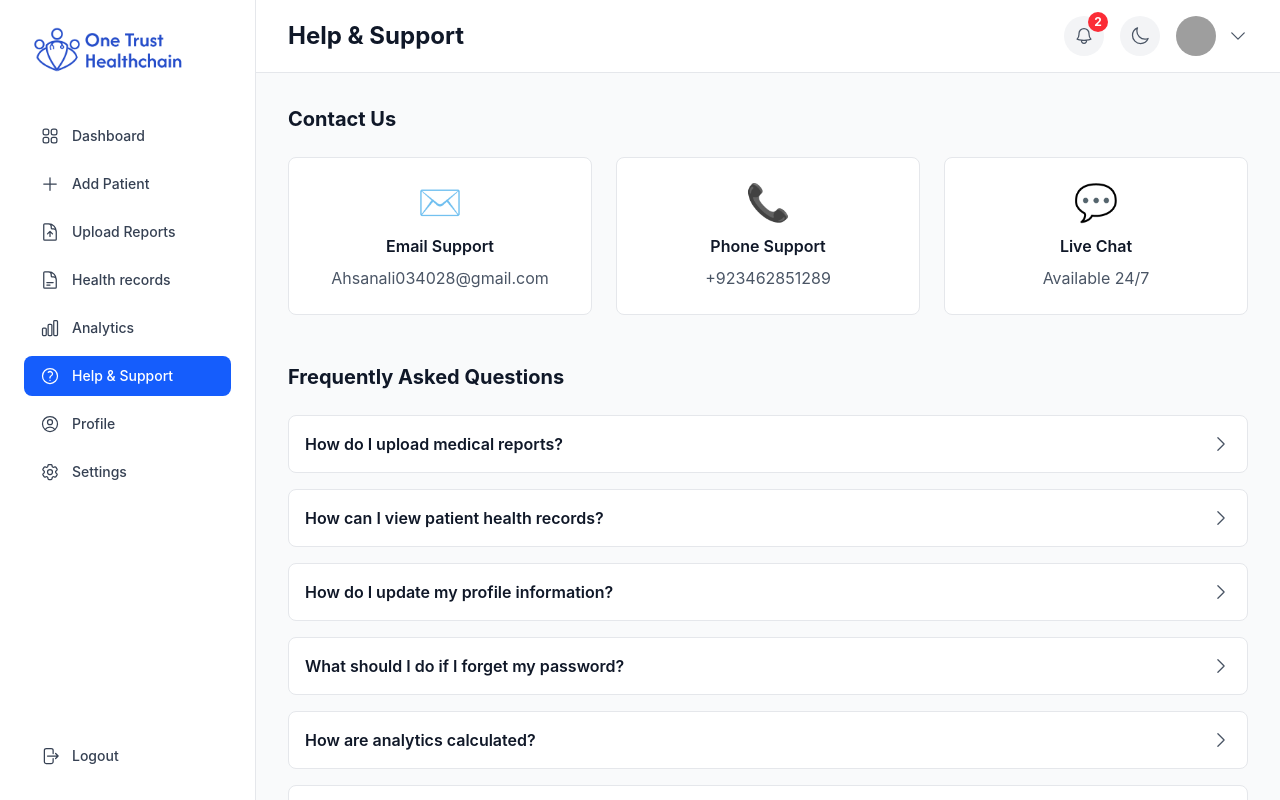
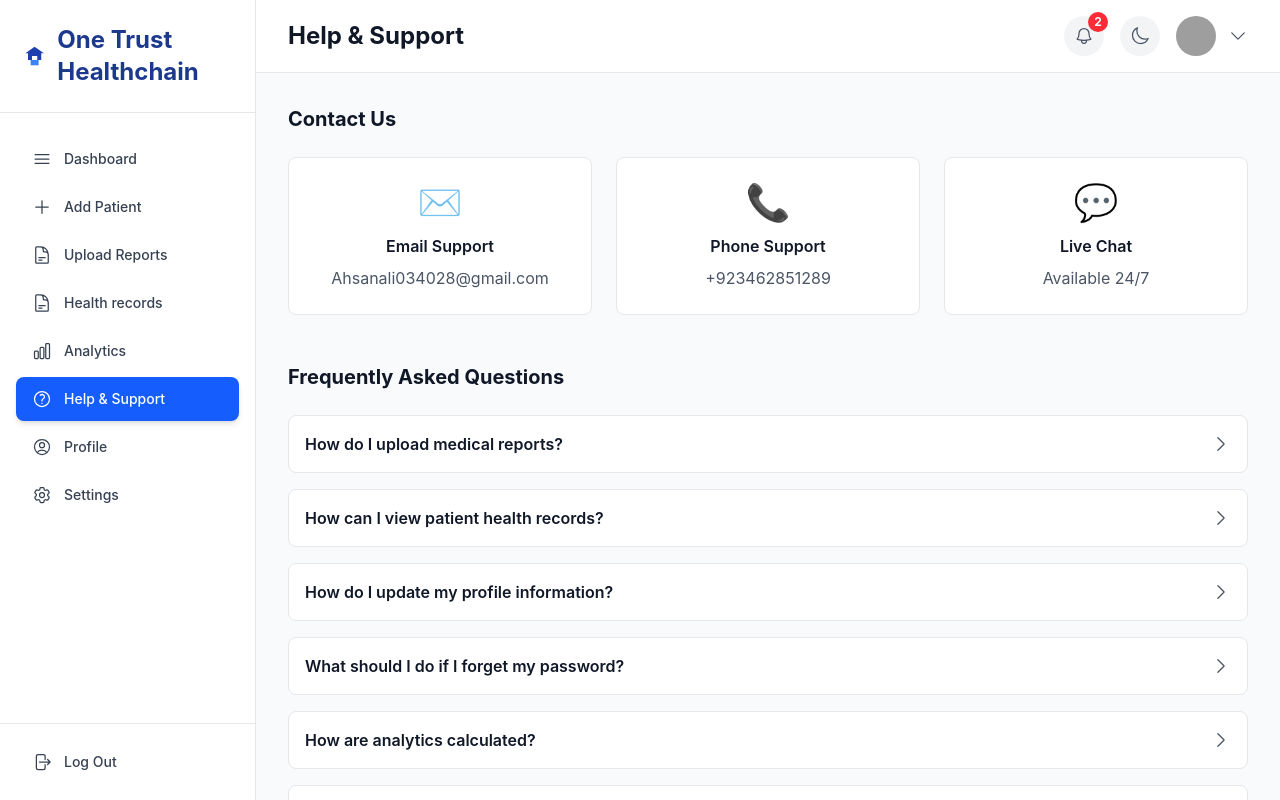
Before and after one commit to Ahsan034028/One-Trust-Health-Chain, a React (Vite) app in the folder FYP/: page /doctor/help in a window 1280 px wide. Built offline with nearby package versions, Linux system fonts and the light colour scheme; grey boxes are pictures that could not be loaded.

Commit message:
Fix syntax error in HealthRecords and consolidate sidebars in Doctor Portal pages

```diff
--- a/FYP/src/DoctorPortal/Analytics.jsx
+++ b/FYP/src/DoctorPortal/Analytics.jsx
@@ -164,7 +164,7 @@ export default function Analytics() {
       <Sidebar />
 
       {/* MAIN CONTENT */}
-      <main className={`flex-1 flex flex-col ${darkMode ? 'bg-gray-900' : 'bg-gray-50'}`}>
+      <main className={`flex-1 flex flex-col ml-64 ${darkMode ? 'bg-gray-900' : 'bg-gray-50'}`}>
         {/* TOP BAR */}
         <div className={`${darkMode ? 'bg-gray-800 border-gray-700' : 'bg-white border-gray-200'} border-b px-8 py-4 flex items-center justify-between`}>
           <h1 className={`text-2xl font-bold ${darkMode ? 'text-gray-100' : 'text-gray-900'}`}>Analytics</h1>
--- a/FYP/src/DoctorPortal/DoctorDashboard.jsx
+++ b/FYP/src/DoctorPortal/DoctorDashboard.jsx
@@ -4,7 +4,6 @@ import { useNavigate } from 'react-router-dom';
 import { useDarkMode } from '../context/DarkModeContext';
 import NotificationBell from '../PatientPortal/NotificationBell';
 import Sidebar from '../components/Sidebar';
-import { Bar, Doughnut } from 'react-chartjs-2';
 import { Bar, Doughnut } from 'react-chartjs-2';
 import blueLogo from '../assets/Bluelogo.png';
 import {
@@ -144,7 +143,7 @@ export default function DoctorDashboard() {
       <Sidebar />
 
       {/* MAIN CONTENT */}
-      <main className={`flex-1 flex flex-col ${darkMode ? 'bg-gray-900' : 'bg-gray-50'}`}>
+      <main className={`flex-1 flex flex-col ml-64 ${darkMode ? 'bg-gray-900' : 'bg-gray-50'}`}>
         {/* TOP BAR */}
         <div className={`${darkMode ? 'bg-gray-800 border-gray-700' : 'bg-white border-gray-200'} border-b px-8 py-4 flex items-center justify-between`}>
           <h1 className={`text-2xl font-bold ${darkMode ? 'text-gray-100' : 'text-gray-900'}`}>Dashboard</h1>
--- a/FYP/src/DoctorPortal/HelpSupport.jsx
+++ b/FYP/src/DoctorPortal/HelpSupport.jsx
@@ -1,25 +1,14 @@
 import React, { useState, useEffect } from 'react';
-import { ChevronDownIcon, XMarkIcon, Squares2X2Icon, DocumentArrowUpIcon, DocumentTextIcon, ChartBarIcon, QuestionMarkCircleIcon, UserCircleIcon, Cog6ToothIcon, ArrowRightOnRectangleIcon, BellIcon, ChevronRightIcon, MoonIcon, SunIcon, PlusIcon } from '@heroicons/react/24/outline';
+import { ChevronDownIcon, XMarkIcon, ChevronRightIcon, MoonIcon, SunIcon } from '@heroicons/react/24/outline';
 import { useNavigate } from 'react-router-dom';
 import { useDarkMode } from '../context/DarkModeContext';
 import NotificationBell from '../PatientPortal/NotificationBell';
-import blueLogo from '../assets/Bluelogo.png';
+import Sidebar from '../components/Sidebar';
 
 export default function HelpSupport() {
   const navigate = useNavigate();
   const { darkMode, toggleDarkMode } = useDarkMode();
   const [expandedFaq, setExpandedFaq] = useState(null);
-
-  const menuItems = [
-    { label: 'Dashboard', icon: Squares2X2Icon, path: '/doctor' },
-    { label: 'Add Patient', icon: PlusIcon, path: '/doctor/add-patient' },
-    { label: 'Upload Reports', icon: DocumentArrowUpIcon, path: '/doctor/upload' },
-    { label: 'Health records', icon: DocumentTextIcon, path: '/doctor/records' },
-    { label: 'Analytics', icon: ChartBarIcon, path: '/doctor/analytics' },
-    { label: 'Help & Support', icon: QuestionMarkCircleIcon, path: '/doctor/help' },
-    { label: 'Profile', icon: UserCircleIcon, path: '/doctor/profile' },
-    { label: 'Settings', icon: Cog6ToothIcon, path: '/doctor/settings' },
-  ];
 
   const faqs = [
     {
@@ -68,46 +57,10 @@ export default function HelpSupport() {
 
   return (
     <div className={`flex h-screen ${darkMode ? 'bg-gray-900' : 'bg-gray-50'}`}>
-      {/* SIDEBAR */}
-      <div className={`${darkMode ? 'bg-gray-800' : 'bg-white'} w-64 border-r ${darkMode ? 'border-gray-700' : 'border-gray-200'} p-6 flex flex-col h-screen`}>
-        {/* LOGO */}
-        <div className="mb-8 flex items-center justify-start">
-          <img src={blueLogo} alt="Logo" className="w-40" />
-        </div>
-
-        {/* Navigation */}
-        <nav className="flex-1 space-y-2 overflow-y-auto">
-          {menuItems.map((item) => (
-            <button
-              key={item.label}
-              onClick={() => navigate(item.path)}
-              className={`w-full flex items-center gap-3 px-4 py-2.5 rounded-lg transition text-sm font-medium ${
-                item.label === 'Help & Support'
-                  ? 'bg-blue-600 text-white'
-                  : darkMode
-                  ? 'text-gray-300 hover:bg-gray-700'
-                  : 'text-gray-700 hover:bg-gray-100'
-              }`}
-            >
-              <item.icon className="w-5 h-5" />
-              <span>{item.label}</span>
-            </button>
-          ))}
-        </nav>
-
-        {/* Logout */}
-        <button
-          onClick={() => navigate('/doctor-login')}
-          className={`w-full flex items-center gap-3 px-4 py-2.5 rounded-lg transition text-sm font-medium mt-auto ${
-          darkMode ? 'text-gray-300 hover:bg-gray-700' : 'text-gray-700 hover:bg-gray-100'
-        }`}>
-          <ArrowRightOnRectangleIcon className="w-5 h-5" />
-          <span>Logout</span>
-        </button>
-      </div>
+      <Sidebar />
 
       {/* MAIN CONTENT */}
-      <div className="flex-1 flex flex-col">
+      <div className="flex-1 flex flex-col ml-64">
         {/* TOP BAR */}
         <div className={`${darkMode ? 'bg-gray-800 border-gray-700' : 'bg-white border-gray-200'} border-b px-8 py-4 flex items-center justify-between`}>
           <h1 className={`text-2xl font-bold ${darkMode ? 'text-gray-100' : 'text-gray-900'}`}>Help & Support</h1>
--- a/FYP/src/DoctorPortal/Profile.jsx
+++ b/FYP/src/DoctorPortal/Profile.jsx
@@ -1,9 +1,9 @@
 import React, { useState } from 'react';
-import { ChevronDownIcon, XMarkIcon, Squares2X2Icon, DocumentArrowUpIcon, DocumentTextIcon, ChartBarIcon, QuestionMarkCircleIcon, UserCircleIcon, Cog6ToothIcon, ArrowRightOnRectangleIcon, BellIcon, MoonIcon, SunIcon, PlusIcon } from '@heroicons/react/24/outline';
+import { ChevronDownIcon, MoonIcon, SunIcon } from '@heroicons/react/24/outline';
 import { useNavigate } from 'react-router-dom';
 import { useDarkMode } from '../context/DarkModeContext';
 import NotificationBell from '../PatientPortal/NotificationBell';
-import blueLogo from '../assets/Bluelogo.png';
+import Sidebar from '../components/Sidebar';
 
 export default function Profile() {
   const navigate = useNavigate();
@@ -30,17 +30,6 @@ export default function Profile() {
     password: '',
   });
   const [showSuccessModal, setShowSuccessModal] = useState(false);
-
-  const menuItems = [
-    { label: 'Dashboard', icon: Squares2X2Icon, path: '/doctor' },
-    { label: 'Add Patient', icon: PlusIcon, path: '/doctor/add-patient' },
-    { label: 'Upload Reports', icon: DocumentArrowUpIcon, path: '/doctor/upload' },
-    { label: 'Health records', icon: DocumentTextIcon, path: '/doctor/records' },
-    { label: 'Analytics', icon: ChartBarIcon, path: '/doctor/analytics' },
-    { label: 'Help & Support', icon: QuestionMarkCircleIcon, path: '/doctor/help' },
-    { label: 'Profile', icon: UserCircleIcon, path: '/doctor/profile' },
-    { label: 'Settings', icon: Cog6ToothIcon, path: '/doctor/settings' },
-  ];
 
   const profileFields = [
     { label: 'Name', key: 'name', value: profileData.name },
@@ -257,45 +246,10 @@ export default function Profile() {
   return (
     <div className={`min-h-screen flex ${darkMode ? 'bg-gray-900' : 'bg-gray-50'}`}>
       {/* SIDEBAR */}
-      <aside className={`w-64 ${darkMode ? 'bg-gray-800 border-gray-700' : 'bg-white border-gray-200'} border-r p-6 flex flex-col gap-8`}>
-        {/* Logo */}
-        <div className="flex items-center">
-          <img src={blueLogo} alt="One Trust Healthchain" className="w-40 h-auto object-contain" />
-        </div>
-
-        {/* Navigation */}
-        <nav className="flex-1 space-y-2">
-          {menuItems.map((item) => (
-            <button
-              key={item.label}
-              onClick={() => navigate(item.path)}
-              className={`w-full flex items-center gap-3 px-4 py-2.5 rounded-lg transition text-sm font-medium ${
-                item.label === 'Profile'
-                  ? 'bg-blue-600 text-white'
-                  : darkMode
-                  ? 'text-gray-300 hover:bg-gray-700'
-                  : 'text-gray-700 hover:bg-gray-100'
-              }`}
-            >
-              <item.icon className="w-5 h-5" />
-              <span>{item.label}</span>
-            </button>
-          ))}
-        </nav>
-
-        {/* Logout */}
-        <button
-          onClick={() => navigate('/doctor-login')}
-          className={`w-full flex items-center gap-3 px-4 py-2.5 rounded-lg transition text-sm font-medium ${
-          darkMode ? 'text-gray-300 hover:bg-gray-700' : 'text-gray-700 hover:bg-gray-100'
-        }`}>
-          <ArrowRightOnRectangleIcon className="w-5 h-5" />
-          <span>Log Out</span>
-        </button>
-      </aside>
+      <Sidebar />
 
       {/* MAIN CONTENT */}
-      <main className={`flex-1 flex flex-col ${darkMode ? 'bg-gray-900' : 'bg-gray-50'}`}>
+      <main className={`flex-1 flex flex-col ml-64 ${darkMode ? 'bg-gray-900' : 'bg-gray-50'}`}>
         {/* TOP BAR */}
         <div className={`${darkMode ? 'bg-gray-800 border-gray-700' : 'bg-white border-gray-200'} border-b px-8 py-4 flex items-center justify-between`}>
           <h1 className={`text-2xl font-bold ${darkMode ? 'text-gray-100' : 'text-gray-900'}`}>Profile</h1>
--- a/FYP/src/DoctorPortal/Settings.jsx
+++ b/FYP/src/DoctorPortal/Settings.jsx
@@ -1,9 +1,9 @@
 import React, { useState } from 'react';
-import { ChevronDownIcon, ChevronRightIcon, XMarkIcon, Squares2X2Icon, DocumentArrowUpIcon, DocumentTextIcon, ChartBarIcon, QuestionMarkCircleIcon, UserCircleIcon, Cog6ToothIcon, ArrowRightOnRectangleIcon, BellIcon, MoonIcon, SunIcon, PlusIcon } from '@heroicons/react/24/outline';
+import { ChevronDownIcon, ChevronRightIcon, XMarkIcon, MoonIcon, SunIcon } from '@heroicons/react/24/outline';
 import { useNavigate } from 'react-router-dom';
 import { useDarkMode } from '../context/DarkModeContext';
 import NotificationBell from '../PatientPortal/NotificationBell';
-import blueLogo from '../assets/Bluelogo.png';
+import Sidebar from '../components/Sidebar';
 
 export default function Settings() {
   const navigate = useNavigate();
@@ -18,17 +18,6 @@ export default function Settings() {
     weekly: false,
     appointment: true,
   });
-
-  const menuItems = [
-    { label: 'Dashboard', icon: Squares2X2Icon, path: '/doctor' },
-    { label: 'Add Patient', icon: PlusIcon, path: '/doctor/add-patient' },
-    { label: 'Upload Reports', icon: DocumentArrowUpIcon, path: '/doctor/upload' },
-    { label: 'Health records', icon: DocumentTextIcon, path: '/doctor/records' },
-    { label: 'Analytics', icon: ChartBarIcon, path: '/doctor/analytics' },
-    { label: 'Help & Support', icon: QuestionMarkCircleIcon, path: '/doctor/help' },
-    { label: 'Profile', icon: UserCircleIcon, path: '/doctor/profile' },
-    { label: 'Settings', icon: Cog6ToothIcon, path: '/doctor/settings' },
-  ];
 
   const settingsOptions = [
     { label: 'Access and permission', category: 'Account' },
@@ -521,46 +510,10 @@ export default function Settings() {
 
   return (
     <div className={`min-h-screen flex ${darkMode ? 'bg-gray-900' : 'bg-gray-50'}`}>
-      {/* SIDEBAR */}
-      <aside className={`w-64 ${darkMode ? 'bg-gray-800 border-gray-700' : 'bg-white border-gray-200'} border-r p-6 flex flex-col gap-8`}>
-        {/* Logo */}
-        <div className="flex items-center">
-          <img src={blueLogo} alt="One Trust Healthchain" className="w-40 h-auto object-contain" />
-        </div>
-
-        {/* Navigation */}
-        <nav className="flex-1 space-y-2">
-          {menuItems.map((item) => (
-            <button
-              key={item.label}
-              onClick={() => navigate(item.path)}
-              className={`w-full flex items-center gap-3 px-4 py-2.5 rounded-lg transition text-sm font-medium ${
-                item.label === 'Settings'
-                  ? 'bg-blue-600 text-white'
-                  : darkMode
-                  ? 'text-gray-300 hover:bg-gray-700'
-                  : 'text-gray-700 hover:bg-gray-100'
-              }`}
-            >
-              <item.icon className="w-5 h-5" />
-              <span>{item.label}</span>
-            </button>
-          ))}
-        </nav>
-
-        {/* Logout */}
-        <button
-          onClick={() => navigate('/doctor-login')}
-          className={`w-full flex items-center gap-3 px-4 py-2.5 rounded-lg transition text-sm font-medium ${
-          darkMode ? 'text-gray-300 hover:bg-gray-700' : 'text-gray-700 hover:bg-gray-100'
-        }`}>
-          <ArrowRightOnRectangleIcon className="w-5 h-5" />
-          <span>Log Out</span>
-        </button>
-      </aside>
+      <Sidebar />
 
       {/* MAIN CONTENT */}
-      <main className={`flex-1 flex flex-col ${darkMode ? 'bg-gray-900' : 'bg-gray-50'}`}>
+      <main className={`flex-1 flex flex-col ml-64 ${darkMode ? 'bg-gray-900' : 'bg-gray-50'}`}>
         {/* TOP BAR */}
         <div className={`${darkMode ? 'bg-gray-800 border-gray-700' : 'bg-white border-gray-200'} border-b px-8 py-4 flex items-center justify-between`}>
           <h1 className={`text-2xl font-bold ${darkMode ? 'text-gray-100' : 'text-gray-900'}`}>Settings</h1>
--- a/FYP/src/DoctorPortal/UploadReports.jsx
+++ b/FYP/src/DoctorPortal/UploadReports.jsx
@@ -172,7 +172,7 @@ export default function UploadReports() {
       <Sidebar />
 
       {/* MAIN CONTENT */}
-      <main className={`flex-1 flex flex-col ${darkMode ? 'bg-gray-900' : 'bg-gray-50'}`}>
+      <main className={`flex-1 flex flex-col ml-64 ${darkMode ? 'bg-gray-900' : 'bg-gray-50'}`}>
         {/* TOP BAR */}
         <div className={`${darkMode ? 'bg-gray-800 border-gray-700' : 'bg-white border-gray-200'} border-b px-8 py-4 flex items-center justify-between`}>
           <h1 className={`text-2xl font-bold ${darkMode ? 'text-gray-100' : 'text-gray-900'}`}>Upload Reports</h1>
```
